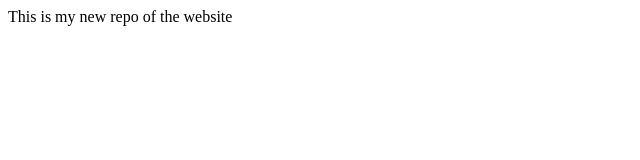
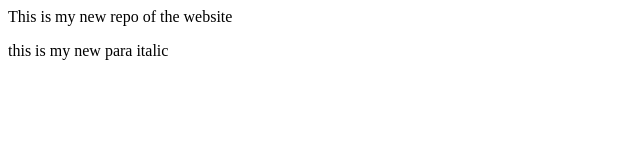
Before and after one commit to ayeshaarif-16/project-2510g1, a plain HTML site: page index.html in a window 1280 px wide. Shown: the whole page, without its empty margins (0-640 px from the left). Drawn offline with Linux system fonts and the light colour scheme.

Commit message:
new para italic

```diff
--- a/index.html
+++ b/index.html
@@ -1 +1,2 @@
 <p>This is my new repo of the website</p>
+<p>this is my new para italic</p>
```
